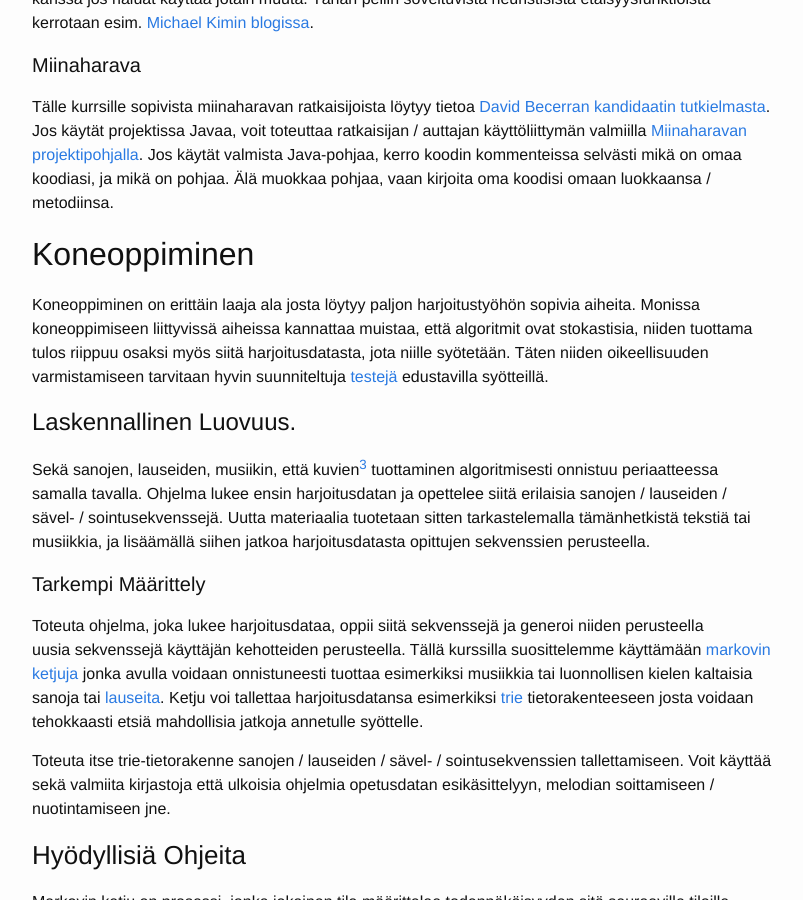
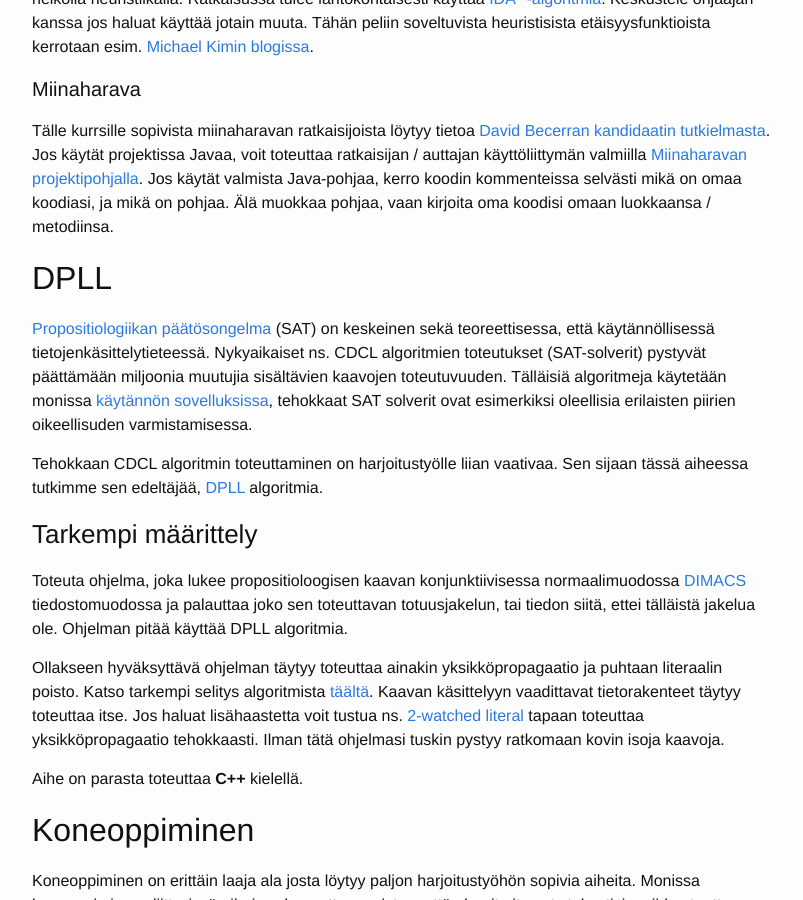
Before and after one commit to algolabra-hy/algolabra-hy.github.io, a Jekyll site: the page built from aiheet.md, in a window 1280 px wide and 900 px high, scrolled down 6271 px. Shown: the whole window, without its empty margins (238-1041 px from the left). Built offline with Jekyll 4.4.1, drawn with Linux system fonts in a browser that asks for light colours.

Commit message:
aihesivut

```diff
--- a/aiheet.md
+++ b/aiheet.md
@@ -21,6 +21,7 @@ Harjoitustyön keskeisenä tavoitteena on toteuttaa ja testata monimutkaisempia
   - 2048
   - Kivi-sakset-paperi
   - 15-peli
+- [DPLL](/aiheet/#dpll)
 - [Koneoppiminen](/aiheet/#koneoppiminen)
   - Laskennallinen Luovuus, teskstin tai musiikin generointi.
   - Hahmontunnistus
@@ -157,6 +158,24 @@ pelaamaan hyvin sitä vastaan. Yksi tapa oppia toisen pelityyli on käyttää us
 #### Miinaharava
 Tälle kurrsille sopivista miinaharavan ratkaisijoista löytyy tietoa [David Becerran kandidaatin tutkielmasta](https://dash.harvard.edu/handle/1/14398552).  Jos käytät projektissa Javaa, voit toteuttaa ratkaisijan / auttajan käyttöliittymän valmiilla [Miinaharavan projektipohjalla](https://github.com/TiraLabra/minesweeper). Jos käytät valmista Java-pohjaa, kerro koodin kommenteissa selvästi mikä on omaa koodiasi, ja mikä on pohjaa. Älä muokkaa pohjaa, vaan kirjoita oma koodisi omaan luokkaansa / metodiinsa.
 
+## DPLL
+[Propositiologiikan päätösongelma](https://en.wikipedia.org/wiki/Boolean_satisfiability_problem) (SAT) on
+keskeinen sekä teoreettisessa, että käytännöllisessä tietojenkäsittelytieteessä.
+Nykyaikaiset ns. CDCL algoritmien toteutukset (SAT-solverit) pystyvät päättämään miljoonia muutujia sisältävien
+kaavojen toteutuvuuden. Tälläisiä algoritmeja käytetään monissa [käytännön sovelluksissa](https://en.wikipedia.org/wiki/SAT_solver),
+tehokkaat SAT solverit ovat esimerkiksi oleellisia erilaisten piirien oikeellisuden varmistamisessa.
+
+Tehokkaan CDCL algoritmin toteuttaminen on harjoitustyölle liian vaativaa. Sen sijaan tässä
+aiheessa tutkimme sen edeltäjää, [DPLL](https://en.wikipedia.org/wiki/DPLL_algorithm) algoritmia.
+
+### Tarkempi määrittely
+Toteuta ohjelma, joka lukee propositioloogisen kaavan konjunktiivisessa normaalimuodossa [DIMACS](https://www.cs.utexas.edu/users/moore/acl2/manuals/current/manual/index-seo.php/SATLINK____DIMACS) tiedostomuodossa ja palauttaa joko sen toteuttavan totuusjakelun, tai tiedon siitä, ettei tälläistä jakelua ole. Ohjelman pitää käyttää DPLL algoritmia.
+
+Ollakseen hyväksyttävä ohjelman täytyy toteuttaa ainakin yksikköpropagaatio ja puhtaan literaalin poisto. Katso tarkempi selitys algoritmista [täältä](https://users.aalto.fi/~tjunttil/2020-DP-AUT/notes-sat/dpll.html). Kaavan käsittelyyn vaadittavat tietorakenteet täytyy toteuttaa itse. Jos haluat lisähaastetta voit tustua ns. [2-watched literal](https://www.youtube.com/watch?v=n3e-f0vMHz8) tapaan toteuttaa yksikköpropagaatio tehokkaasti. Ilman tätä ohjelmasi tuskin pystyy ratkomaan kovin isoja kaavoja.
+
+Aihe on parasta toteuttaa **C++** kielellä.
+
+
 ## Koneoppiminen
 Koneoppiminen on erittäin laaja ala josta löytyy paljon harjoitustyöhön sopivia
 aiheita. Monissa koneoppimiseen liittyvissä aiheissa kannattaa muistaa, että algoritmit ovat stokastisia,
```
